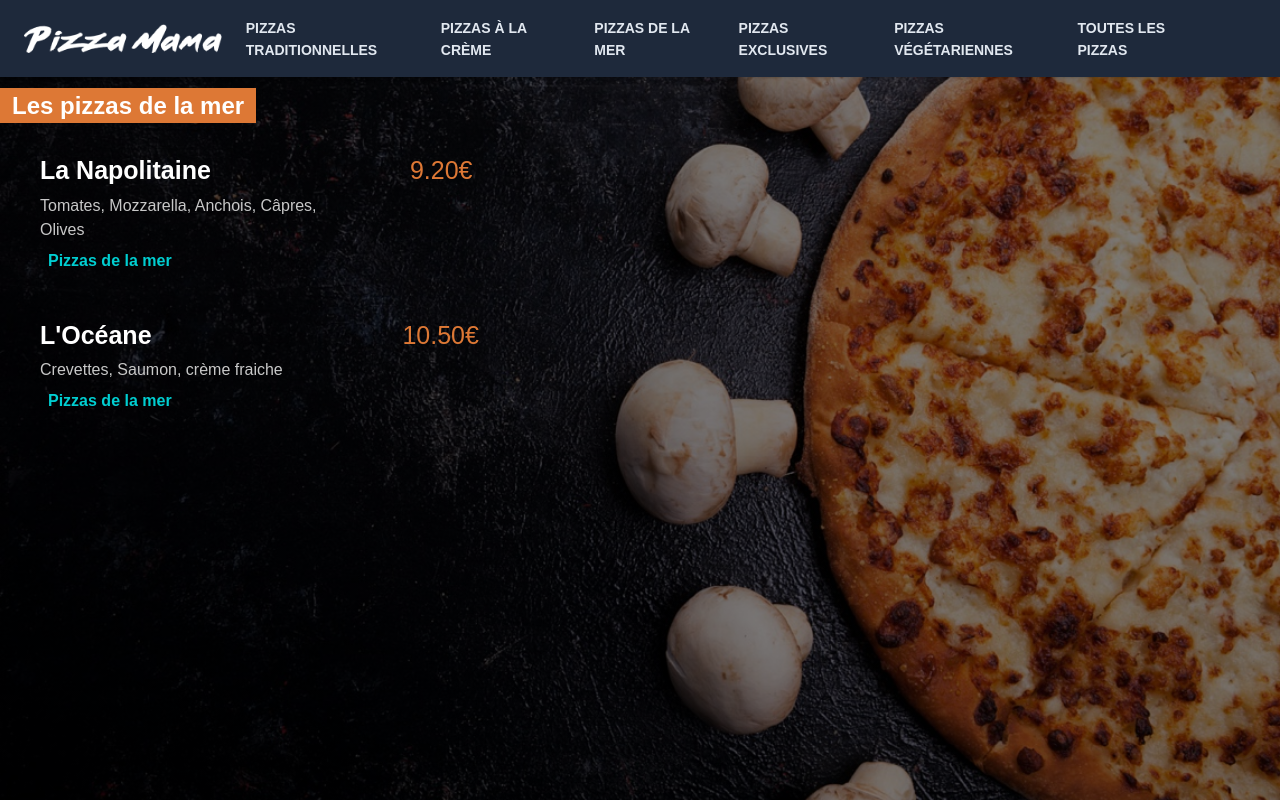
After one commit to Helidow74/pizzamama, a Django app: page /menu/pizzas_de_la_mer in a window 1280 px wide. The commit adds this page. Run offline with Django 4.2, Linux system fonts and the light colour scheme; data comes from the database, SQL or seed files in the repository; both versions use the stored data as it was after the commit; style sheets or scripts are compiled from the project's sources; some libraries are stand-ins or nearby versions.

Commit message:
ajout vues filtrées

```diff
--- /dev/null
+++ b/pizzamama2/menu/templates/menu/base.html
@@ -0,0 +1,55 @@
+{% load tailwind_tags %}
+{% load static %}
+<html lang="fr">
+<head>
+    <meta charset="UTF-8">
+    {% tailwind_css %}
+    {% block title %}
+    {% endblock title %}
+    <link rel="stylesheet" href="{% static 'menu/style.css' %}">
+
+</head>
+<body class="relative">
+    <header class="bg-slate-800 z-50 fixed top-0 w-full shadow">
+            <nav id="main-nav" class="bg-slate-800 max-w-8xl mx-auto p-6 py-4 flex items-center justify-between">
+                <a href="{% url 'main:main' %}" class="flex" aria-label="Page d'accueil">
+                    <img src="../static/menu/images/small_logo.png" class="lg:inline" alt="">
+                </a>
+                <button aria-label="toggle button" aria-expanded="false" id="menu-btn" class="cursor-pointer w-7 lg:hidden bg-white">
+                    <img src="../static/menu/images/menu.svg" alt="">
+                </button>
+                <ul id="toggled-menu" class="bg-white w-full absolute top-full left-0 -translate-y-full -z-10 text-gray-800 border-b border-gray-200 flex flex-col items-center lg:bg-slate-800 lg:mx-6 lg:static lg:z-10 lg:transform-none lg:border-none lg:flex-row lg:text-slate-200">
+                    <li class="py-4 lg:py-0 lg:mr-6">
+                        <a href="{% url 'menu:pizzas_traditionnelles' %}" class="text-sm uppercase hover:text-amber-300 font-semibold w-full focus:text-rose-600">Pizzas Traditionnelles
+                        </a>
+                    </li>
+                    <li class="py-4 lg:py-0 lg:mr-6">
+                        <a href="{% url 'menu:pizzas_a_la_creme' %}" class="text-sm uppercase hover:text-amber-300 font-semibold w-full focus:text-rose-600">Pizzas à la crème
+                        </a>
+                    </li>
+                    <li class="py-4 lg:py-0 lg:mr-6">
+                        <a href="{% url 'menu:pizzas_de_la_mer' %}" class="text-sm uppercase hover:text-amber-300 font-semibold w-full focus:text-rose-600">Pizzas de la mer
+                        </a>
+                    </li>
+                    <li class="py-4 lg:py-0 lg:mr-6">
+                        <a href="{% url 'menu:pizzas_exclusives' %}" class="text-sm uppercase hover:text-amber-300 font-semibold w-full focus:text-rose-600">Pizzas Exclusives
+                        </a>
+                    </li>
+                    <li class="py-4 lg:py-0 lg:mr-6">
+                        <a href="{% url 'menu:pizzas_vegetariennes' %}" class="text-sm uppercase hover:text-amber-300 font-semibold w-full focus:text-rose-600">Pizzas végétariennes
+                        </a>
+                    </li>
+                    <li class="py-4 lg:py-0 lg:mr-6">
+                        <a href="{% url 'menu:index' %}" class="text-sm uppercase hover:text-amber-300 font-semibold w-full focus:text-rose-600">Toutes les pizzas
+                        </a>
+                    </li>
+                </ul>
+            </nav>
+        </header>
+    <main class="flex flex-col mt-[30px]">
+        {% block content %}
+        {% endblock content %}
+    </main>
+    <script src="../static/script/script.js"></script>
+</body>
+</html>
--- /dev/null
+++ b/pizzamama2/menu/templates/menu/pizzas_de_la_mer.html
@@ -0,0 +1,25 @@
+{% extends '../menu/base.html' %}
+ {% block title %}
+    <title>Les pizzas de la mer</title>
+{% endblock title %}
+{% block content %}
+    <div class="mt-[60px]">
+        <h1 class="bg-[#DD7835] mt-[80px] py-1 px-3 font-black text-2xl inline">Les pizzas de la mer</h1>
+    </div>
+
+    <div class="pl-[40px]">
+        {% for pizza in pizzas %}
+        <div class="menu_list_item">
+            <span class="menu_list_title title_color">{{pizza.nom}} </span>
+            <span class="menu_list_price">{{pizza.prix | floatformat:2}}€</span>
+            <span class="menu_list_ingredients">{{pizza.ingredients}}</span>
+            <span class="menu_list_category">{{pizza.category}}</span>
+            {% if pizza.vegetarienne %}
+                <span class="menu_list_vegetarienne">Végétarienne</span>
+            {% else %}
+            {% endif %}
+        </div>
+        {% endfor %}
+    </div>
+
+{% endblock content %}
--- a/pizzamama2/menu/urls.py
+++ b/pizzamama2/menu/urls.py
@@ -5,4 +5,9 @@
 
 urlpatterns = [
     path('', views.index, name="index"),  # vue index qu'on affiche pour une url par défaut
+    path('pizzas_traditionnelles', views.pizzasTrad, name="pizzas_traditionnelles"),
+    path('pizzas_a_la_creme', views.pizzasCreme, name="pizzas_a_la_creme"),
+    path('pizzas_de_la_mer', views.pizzasMer, name="pizzas_de_la_mer"),
+    path('pizzas_exclusives', views.pizzasExclusives, name="pizzas_exclusives"),
+    path('pizzas_vegetariennes', views.pizzasVegetariennes, name="pizzas_vegetariennes"),
 ]
--- a/pizzamama2/menu/views.py
+++ b/pizzamama2/menu/views.py
@@ -1,6 +1,6 @@
 from django.shortcuts import render
 from django.http import HttpResponse
-from .models import Pizza  # on récupère notre modèle Pizza
+from .models import Pizza, Category  # on récupère notre modèle Pizza
 
 # Create your views here.
 
@@ -13,3 +13,28 @@
     return HttpResponse("Les pizzas : " + pizza_name_and_price_str)'''
     pizzas = Pizza.objects.all().order_by('prix')
     return render(request, "menu/index.html", {'pizzas': pizzas})
+
+
+def pizzasTrad(request):
+    pizzas = Pizza.objects.filter(category__in=Category.objects.filter(nom="Pizzas traditionnelles")).distinct().order_by('prix')
+    return render(request, "menu/pizzas_traditionnelles.html", {'pizzas': pizzas})
+
+
+def pizzasCreme(request):
+    pizzas = Pizza.objects.filter(category__in=Category.objects.filter(nom="Pizzas crème")).distinct().order_by('prix')
+    return render(request, "menu/pizzas_a_la_creme.html", {'pizzas': pizzas})
+
+
+def pizzasMer(request):
+    pizzas = Pizza.objects.filter(category__in=Category.objects.filter(nom="Pizzas de la mer")).distinct().order_by('prix')
+    return render(request, "menu/pizzas_de_la_mer.html", {'pizzas': pizzas})
+
+
+def pizzasExclusives(request):
+    pizzas = Pizza.objects.filter(category__in=Category.objects.filter(nom="Pizzas exclusives")).distinct().order_by('prix')
+    return render(request, "menu/pizzas_exclusives.html", {'pizzas': pizzas})
+
+
+def pizzasVegetariennes(request):
+    pizzas = Pizza.objects.filter(vegetarienne=True).order_by('prix')
+    return render(request, "menu/pizzas_vegetariennes.html", {'pizzas': pizzas})
--- a/pizzamama2/pizzamama2/urls.py
+++ b/pizzamama2/pizzamama2/urls.py
@@ -19,5 +19,6 @@
 urlpatterns = [
     path('admin/', admin.site.urls),
     path('menu/', include('menu.urls')),
+    path('pizzas_traditionnelles/', include('menu.urls')),
     path('', include('main.urls')),
 ]
```
Also changed, not shown: pizzamama2/menu/templates/menu/index.html (+5 -51 lines), pizzamama2/menu/templates/menu/pizzas_a_la_creme.html (added, +25 -0 lines), pizzamama2/menu/templates/menu/pizzas_exclusives.html (added, +25 -0 lines), pizzamama2/menu/templates/menu/pizzas_traditionnelles.html (added, +25 -0 lines), pizzamama2/menu/templates/menu/pizzas_vegetariennes.html (added, +25 -0 lines), pizzamama2/db.sqlite3.
